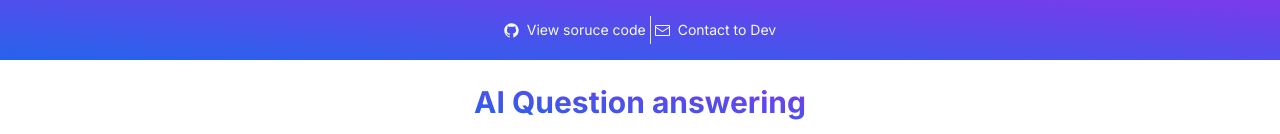
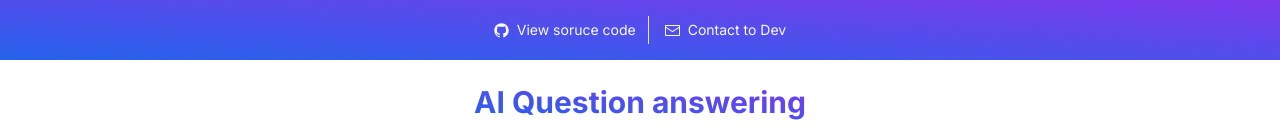
Before and after one commit to ashsajal1/ai-qna, a Next.js app: page / in a window 1280 px wide. Shown: the top 134 px of the page. Built offline with nearby package versions, Linux system fonts and the light colour scheme.

Commit message:
Add gap between navbar items

```diff
--- a/src/app/components/Navbar.tsx
+++ b/src/app/components/Navbar.tsx
@@ -1,8 +1,8 @@
 export default function Navbar() {
     return (
-        <nav className="flex items-center justify-center p-3 bg-gradient-to-tr from-blue-600 to-violet-600 text-slate-50 h-[60px]">
+        <nav className="flex gap-3 items-center justify-center p-3 bg-gradient-to-tr from-blue-600 to-violet-600 text-slate-50 h-[60px]">
             <a href="https://github.com/ashsajal1/ai-qna" target="_blink" className="block">
-                <div className="flex items-center justify-center gap-2 p-1 border-r hover:text-slate-200 cursor-pointer">
+                <div className="flex items-center justify-center gap-2 p-1 border-r hover:text-slate-200 cursor-pointer pr-3">
                     <svg width="15" height="15" viewBox="0 0 15 15" fill="none" xmlns="http://www.w3.org/2000/svg"><path d="M7.49933 0.25C3.49635 0.25 0.25 3.49593 0.25 7.50024C0.25 10.703 2.32715 13.4206 5.2081 14.3797C5.57084 14.446 5.70302 14.2222 5.70302 14.0299C5.70302 13.8576 5.69679 13.4019 5.69323 12.797C3.67661 13.235 3.25112 11.825 3.25112 11.825C2.92132 10.9874 2.44599 10.7644 2.44599 10.7644C1.78773 10.3149 2.49584 10.3238 2.49584 10.3238C3.22353 10.375 3.60629 11.0711 3.60629 11.0711C4.25298 12.1788 5.30335 11.8588 5.71638 11.6732C5.78225 11.205 5.96962 10.8854 6.17658 10.7043C4.56675 10.5209 2.87415 9.89918 2.87415 7.12104C2.87415 6.32925 3.15677 5.68257 3.62053 5.17563C3.54576 4.99226 3.29697 4.25521 3.69174 3.25691C3.69174 3.25691 4.30015 3.06196 5.68522 3.99973C6.26337 3.83906 6.8838 3.75895 7.50022 3.75583C8.1162 3.75895 8.73619 3.83906 9.31523 3.99973C10.6994 3.06196 11.3069 3.25691 11.3069 3.25691C11.7026 4.25521 11.4538 4.99226 11.3795 5.17563C11.8441 5.68257 12.1245 6.32925 12.1245 7.12104C12.1245 9.9063 10.4292 10.5192 8.81452 10.6985C9.07444 10.9224 9.30633 11.3648 9.30633 12.0413C9.30633 13.0102 9.29742 13.7922 9.29742 14.0299C9.29742 14.2239 9.42828 14.4496 9.79591 14.3788C12.6746 13.4179 14.75 10.7025 14.75 7.50024C14.75 3.49593 11.5036 0.25 7.49933 0.25Z" fill="currentColor" fill-rule="evenodd" clip-rule="evenodd"></path></svg>
                     <p className="text-sm md:text-md">View soruce code</p>
                 </div>
```
